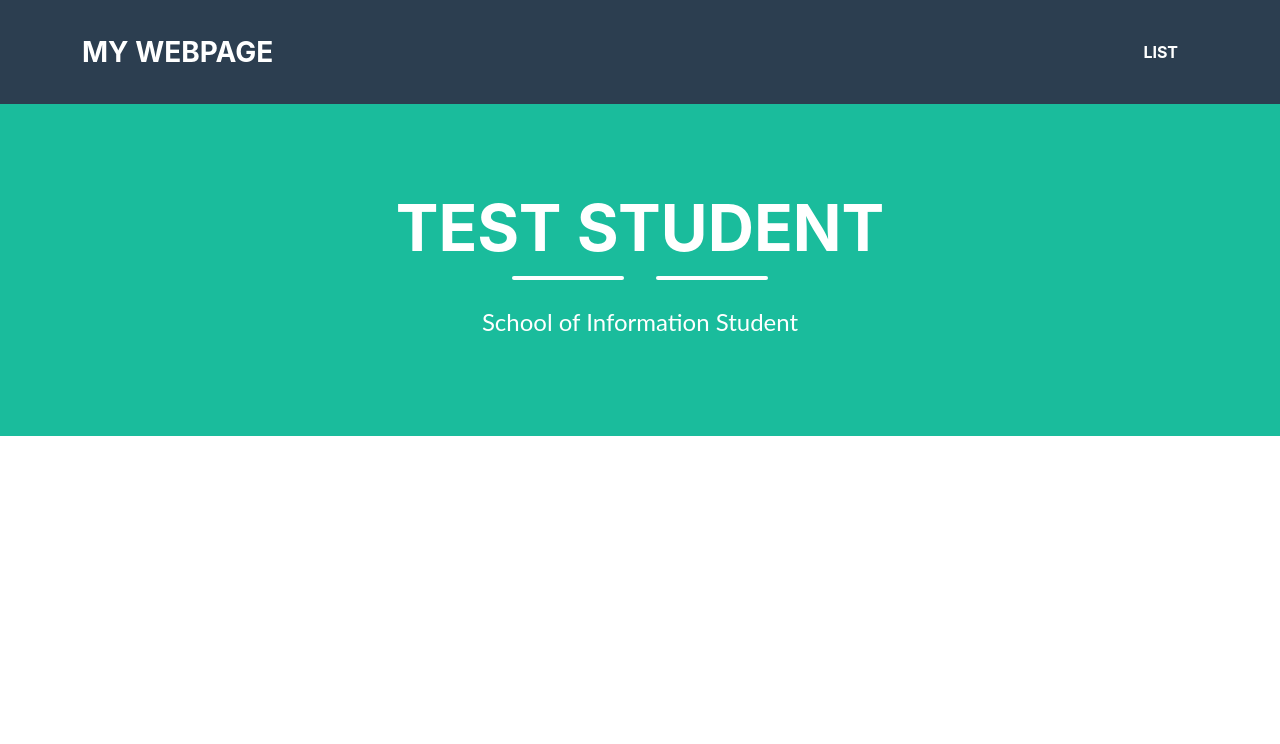
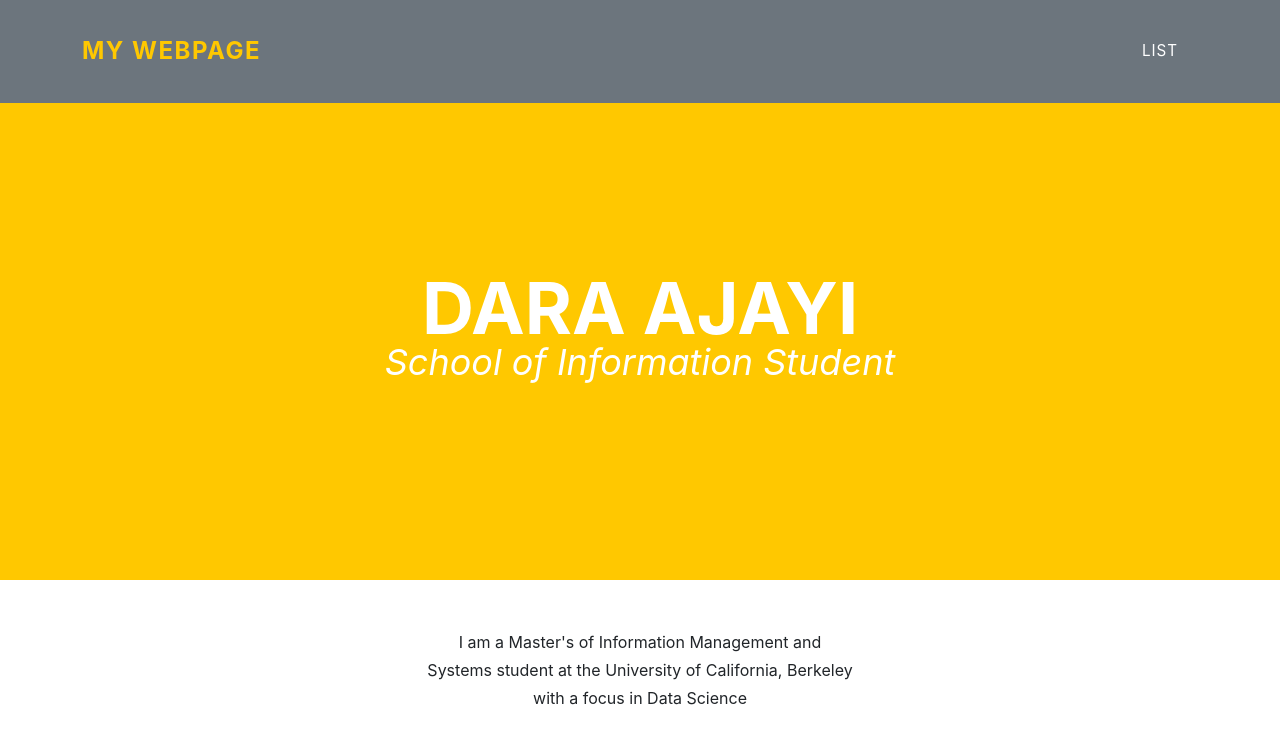
Before and after one commit to najayi/najayi.github.io, a plain HTML site: page index.html in a window 1280 px wide. Drawn offline with Linux system fonts and the light colour scheme.

Commit message:
update index.html

```diff
--- a/index.html
+++ b/index.html
@@ -1,9 +1,9 @@
 <!DOCTYPE HTML>
 <html>
     <header>
-        <link rel="stylesheet" href="style.css">
+        <link rel="stylesheet" href="Example CSS Style Templates/style1.css">
         <link rel="stylesheet" href="table_style.css">
-        <title>My Webpage Title</title>
+        <title>Dara's Website</title>
     </header>
     <body>
         <!---Navigation--->
@@ -23,7 +23,7 @@
             <div class="container d-flex align-items-center flex-column">
 
                 <!-- This code is for the student name-->
-                <h1 class="masthead-heading text-uppercase mb-0">Test Student</h1>
+                <h1 class="masthead-heading text-uppercase mb-0">Dara Ajayi</h1>
                 <!--This code creates the two lines separating the student name from the subtitle-->
                 <div class="divider-custom divider-light">
                     <div class="divider-custom-line"></div>
@@ -37,7 +37,7 @@
             <br /><br />
             <div class="col-md-6 col-lg-4 mb-5">
                 <!-- put your bio paragraph here; remember to use the correct html tags -->
-
+                <p>I am a Master's of Information Management and Systems student at the University of California, Berkeley with a focus in Data Science</p>
             </div>
         </center>
     </body>
```
